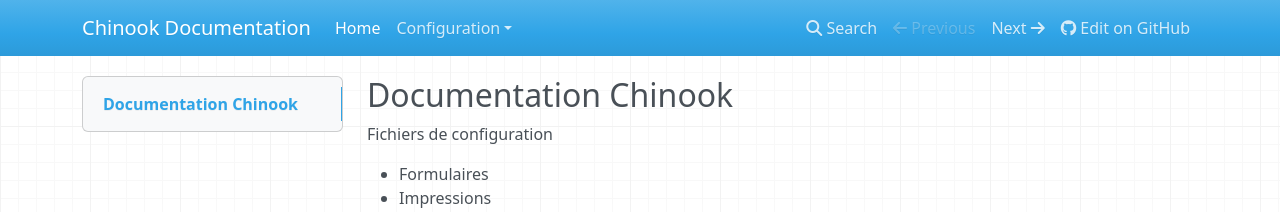
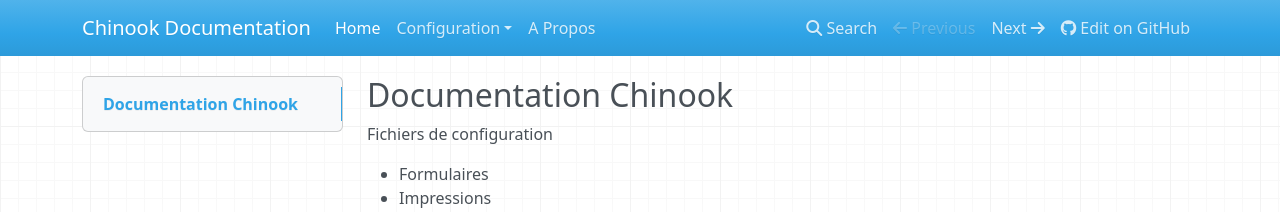
Before and after one commit to jmargail/chinook.doc, an MkDocs documentation site: the page built from docs/index.md, in a window 1280 px wide. Shown: the top 212 px of the page. Built offline with MkDocs 1.6.1, drawn with Linux system fonts in a browser that asks for light colours; nearby versions of some CDN libraries; old or Windows-style settings are respelled for this version of MkDocs.

Commit message:
Updated mkdocs.yml

```diff
--- a/mkdocs.yml
+++ b/mkdocs.yml
@@ -8,6 +8,6 @@ pages:
 - ['index.md', 'Home']
 - ['formulaires.md', 'Configuration', 'Formulaires']
 - ['impressions.md', 'Configuration', 'Impressions']
-
+- ['about.md', 'A Propos']
 
 copyright: Copyright &copy; 2014, <a href="http://www.memoris.fr">Memoris</a>.
```
